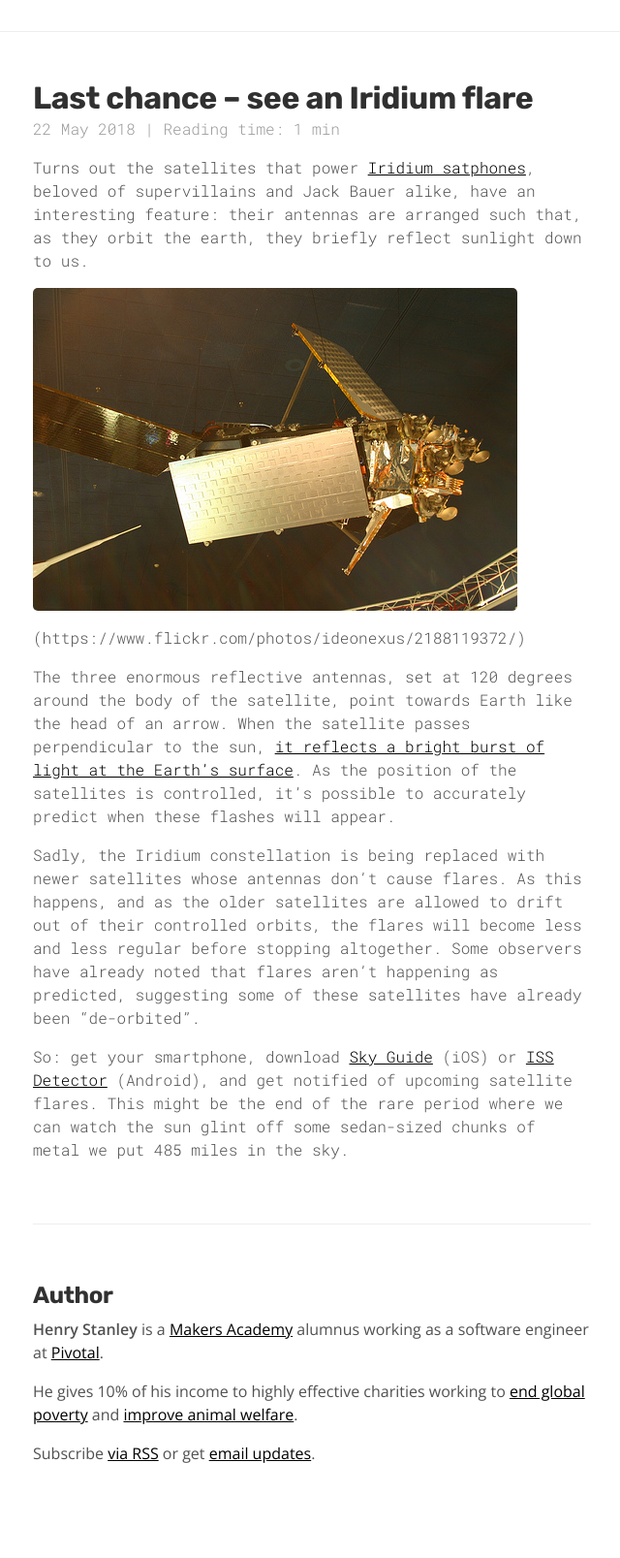
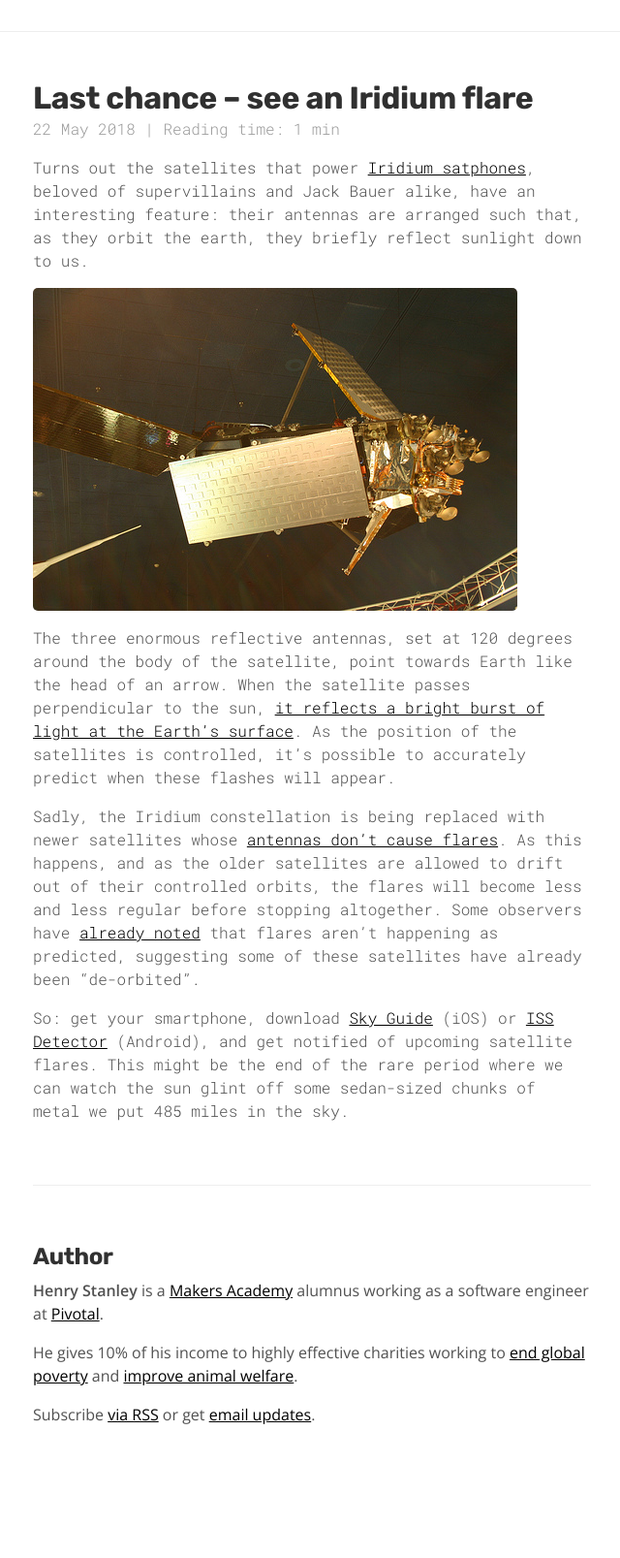
Before and after one commit to henryaj/blog-old, a Jekyll site: the page built from _posts/2018-05-22-iridium-flares.md, in a window 1280 px wide. Shown: the whole page at 97% size, without its empty margins (318-958 px from the left). Built offline with Jekyll 4.4.1, drawn with Linux system fonts in a browser that asks for light colours; after the commit the page ends 1567 px from its top, so only the background shows below that.

Commit message:
edits to iridium flares piece

```diff
--- a/_posts/2018-05-22-iridium-flares.md
+++ b/_posts/2018-05-22-iridium-flares.md
@@ -6,10 +6,10 @@ layout: post
 
 Turns out the satellites that power [Iridium satphones](https://en.wikipedia.org/wiki/Iridium_satellite_constellation), beloved of supervillains and Jack Bauer alike, have an interesting feature: their antennas are arranged such that, as they orbit the earth, they briefly reflect sunlight down to us.
 
-![Picture of an Iridium satellite – Ryan Somma](/images/iridium_satellite.jpg)(https://www.flickr.com/photos/ideonexus/2188119372/)
+[![Picture of an Iridium satellite – Ryan Somma](/images/iridium_satellite.jpg)](https://www.flickr.com/photos/ideonexus/2188119372/)
 
 The three enormous reflective antennas, set at 120 degrees around the body of the satellite, point towards Earth like the head of an arrow. When the satellite passes perpendicular to the sun, [it reflects a bright burst of light at the Earth's surface](https://en.wikipedia.org/wiki/Satellite_flare#Iridium_flares). As the position of the satellites is controlled, it's possible to accurately predict when these flashes will appear.
 
-Sadly, the Iridium constellation is being replaced with newer satellites whose antennas don't cause flares. As this happens, and as the older satellites are allowed to drift out of their controlled orbits, the flares will become less and less regular before stopping altogether. Some observers have already noted that flares aren't happening as predicted, suggesting some of these satellites have already been "de-orbited".
+Sadly, the Iridium constellation is being replaced with newer satellites whose [antennas don't cause flares](https://news.ycombinator.com/item?id=17129473). As this happens, and as the older satellites are allowed to drift out of their controlled orbits, the flares will become less and less regular before stopping altogether. Some observers have [already noted](https://www.heavens-above.com/IridiumDemise.aspx) that flares aren't happening as predicted, suggesting some of these satellites have already been "de-orbited".
 
 So: get your smartphone, download [Sky Guide](https://itunes.apple.com/us/app/sky-guide-ar/id576588894?mt=8) (iOS) or [ISS Detector](https://play.google.com/store/apps/details?id=com.runar.issdetector&hl=en_US) (Android), and get notified of upcoming satellite flares. This might be the end of the rare period where we can watch the sun glint off some sedan-sized chunks of metal we put 485 miles in the sky.
```
